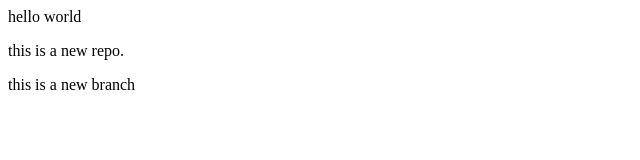
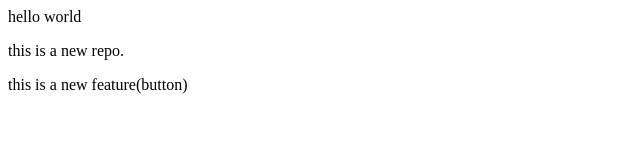
Before and after one commit to ANJALI142007/localRepo, a plain HTML site: page index.html in a window 1280 px wide. Shown: the full height of the page, 0-640 px from the left. Drawn offline with Linux system fonts and the light colour scheme.

```diff
--- a/index.html
+++ b/index.html
@@ -1,3 +1,3 @@
 <p>hello world</p>
 <p>this is a new repo.</p>
-<p>this is a new branch</p>
+<p>this is a new feature(button)</p>
```
